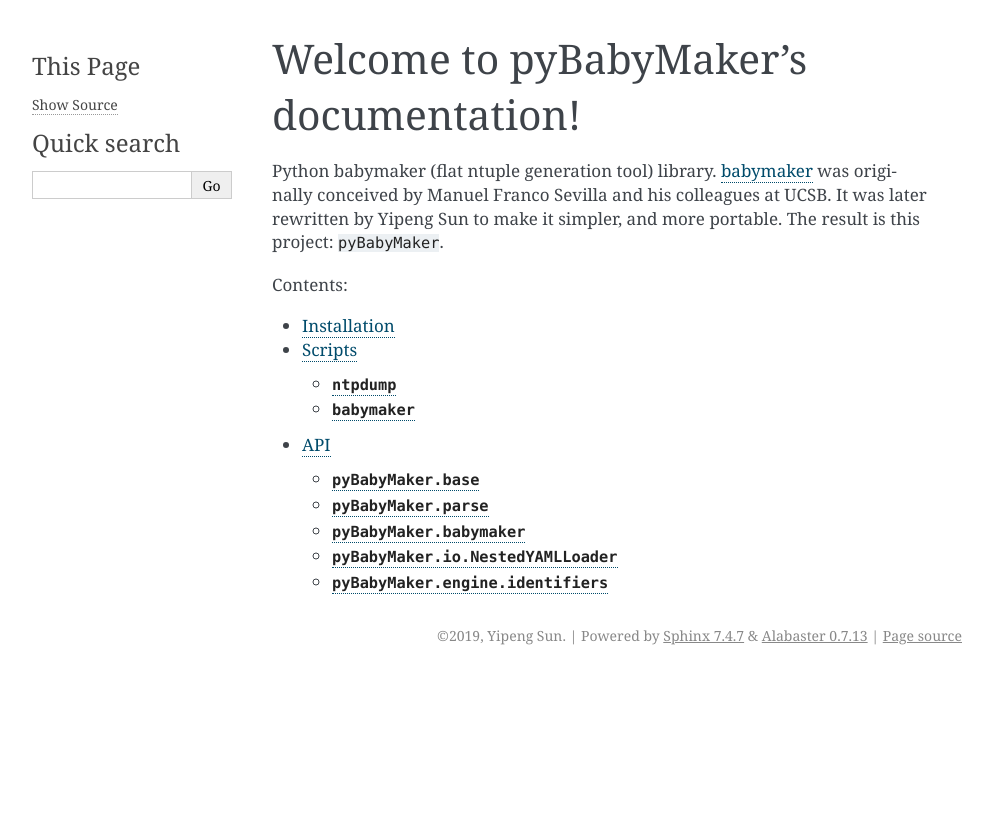
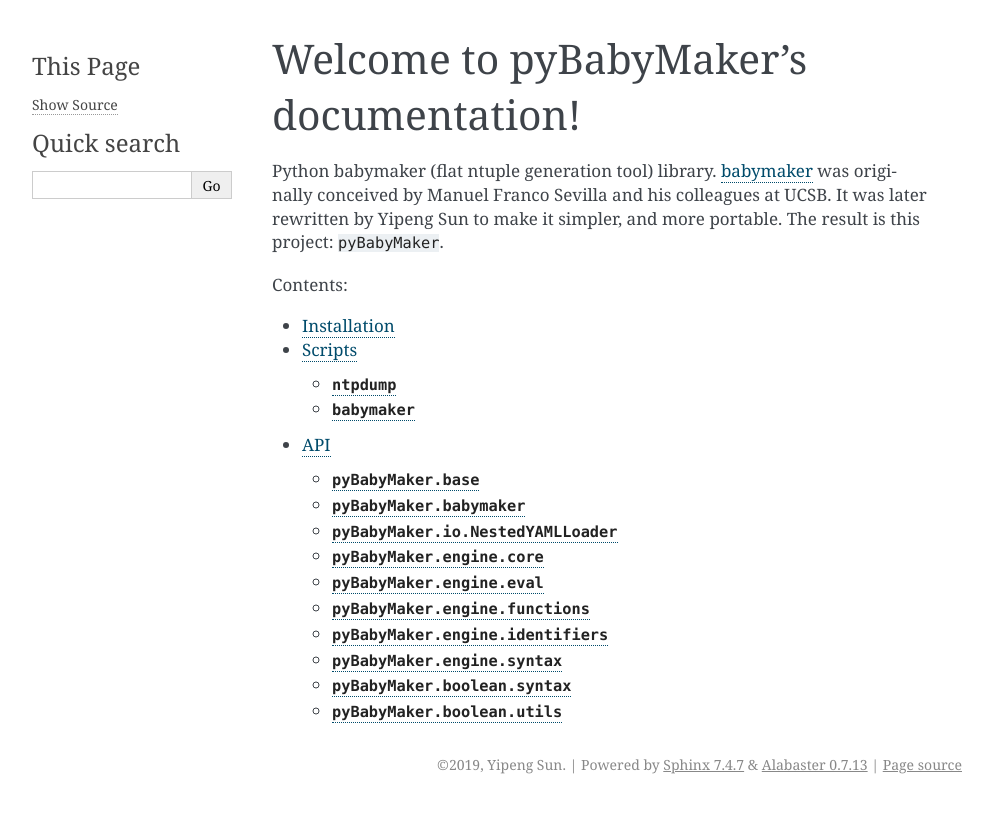
Before and after one commit to umd-lhcb/pyBabyMaker, a Sphinx documentation site: the page built from docs/index.rst, in a window 1280 px wide. Shown: the top 813 px of the page, without its empty margins (148-1141 px from the left). Built offline with Sphinx 7.4.7, drawn with Linux system fonts in a browser that asks for light colours.

Commit message:
Update API index.

```diff
--- a/docs/api/index.rst
+++ b/docs/api/index.rst
@@ -7,7 +7,12 @@
 .. toctree::
 
    pyBabyMaker.base
-   pyBabyMaker.parse
    pyBabyMaker.babymaker
    pyBabyMaker.io.NestedYAMLLoader
+   pyBabyMaker.engine.core
+   pyBabyMaker.engine.eval
+   pyBabyMaker.engine.functions
    pyBabyMaker.engine.identifiers
+   pyBabyMaker.engine.syntax
+   pyBabyMaker.boolean.syntax
+   pyBabyMaker.boolean.utils
--- /dev/null
+++ b/docs/api/pyBabyMaker.boolean.syntax.rst
@@ -0,0 +1,8 @@
+``pyBabyMaker.boolean.syntax``
+------------------------------
+
+.. automodule:: pyBabyMaker.boolean.syntax
+   :members:
+   :private-members:
+   :special-members:
+   :exclude-members: __weakref__
--- /dev/null
+++ b/docs/api/pyBabyMaker.boolean.utils.rst
@@ -0,0 +1,8 @@
+``pyBabyMaker.boolean.utils``
+-----------------------------
+
+.. automodule:: pyBabyMaker.boolean.utils
+   :members:
+   :private-members:
+   :special-members:
+   :exclude-members: __weakref__
--- /dev/null
+++ b/docs/api/pyBabyMaker.engine.core.rst
@@ -0,0 +1,8 @@
+``pyBabyMaker.engine.core``
+---------------------------
+
+.. automodule:: pyBabyMaker.engine.core
+   :members:
+   :private-members:
+   :special-members:
+   :exclude-members: __weakref__
--- /dev/null
+++ b/docs/api/pyBabyMaker.engine.eval.rst
@@ -0,0 +1,8 @@
+``pyBabyMaker.engine.eval``
+---------------------------
+
+.. automodule:: pyBabyMaker.engine.eval
+   :members:
+   :private-members:
+   :special-members:
+   :exclude-members: __weakref__
--- /dev/null
+++ b/docs/api/pyBabyMaker.engine.functions.rst
@@ -0,0 +1,8 @@
+``pyBabyMaker.engine.functions``
+----------------------------------
+
+.. automodule:: pyBabyMaker.engine.functions
+   :members:
+   :private-members:
+   :special-members:
+   :exclude-members: __weakref__
--- /dev/null
+++ b/docs/api/pyBabyMaker.engine.syntax.rst
@@ -0,0 +1,8 @@
+``pyBabyMaker.engine.syntax``
+-----------------------------
+
+.. automodule:: pyBabyMaker.engine.syntax
+   :members:
+   :private-members:
+   :special-members:
+   :exclude-members: __weakref__
```
Also changed, not shown: docs/api/pyBabyMaker.parse.rst (deleted, +0 -8 lines).
